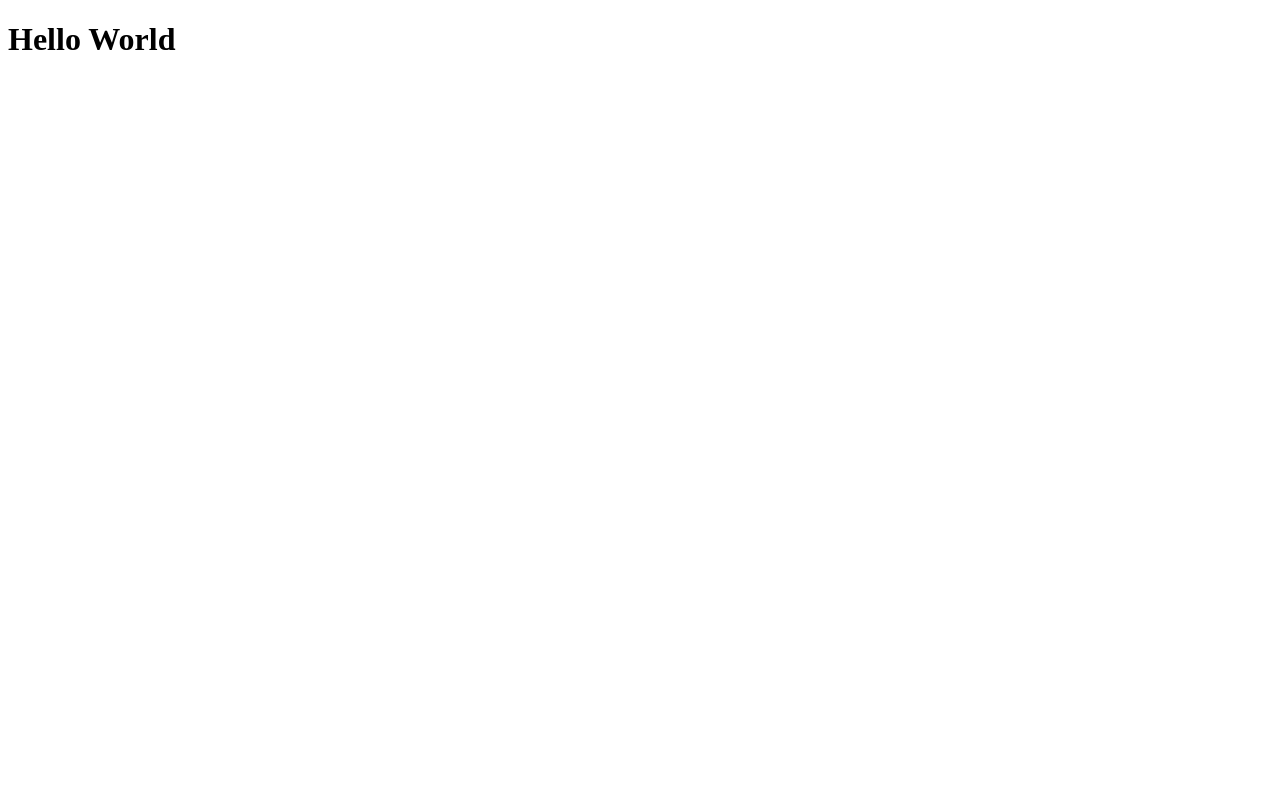
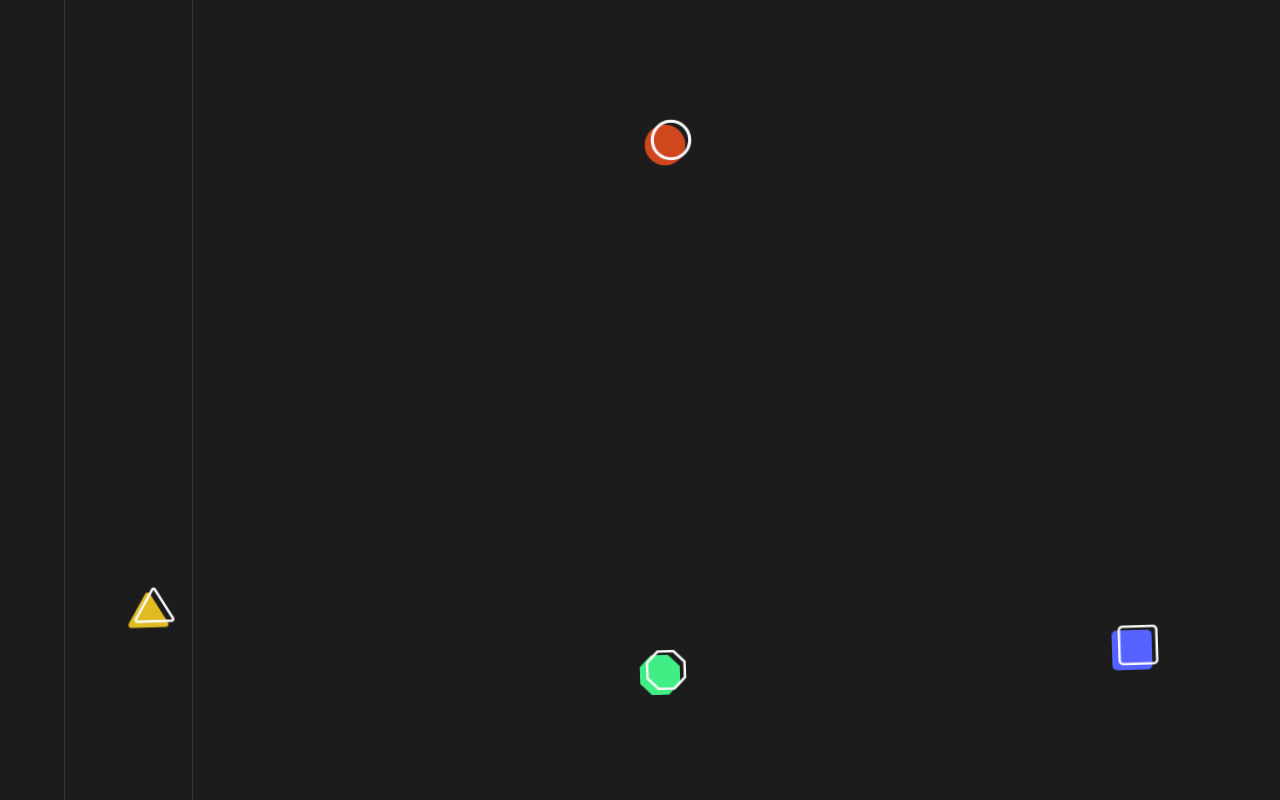
Before and after one commit to rodrigoge/rodrigoge.dev, a React (Vite) app: page / in a window 1280 px wide. Built offline with nearby package versions, Linux system fonts and the light colour scheme.

Commit message:
feat: creating background pattern

```diff
--- a/index.html
+++ b/index.html
@@ -1,13 +1,19 @@
 <!DOCTYPE html>
 <html lang="en">
+
 <head>
   <meta charset="UTF-8" />
-    <link rel="icon" type="image/svg+xml" href="/vite.svg" />
+  <link rel="icon" type="image/svg+xml" href="/src/assets/logo.ico" />
+  <link rel="preconnect" href="https://fonts.googleapis.com">
+  <link rel="preconnect" href="https://fonts.gstatic.com" crossorigin>
+  <link href="https://fonts.googleapis.com/css2?family=Lexend:wght@200;300;400;700&display=swap" rel="stylesheet">
   <meta name="viewport" content="width=device-width, initial-scale=1.0" />
-    <title>Vite + React + TS</title>
+  <title>Rodrigo Gouveia - Fullstack Developer</title>
 </head>
+
 <body>
   <div id="root"></div>
   <script type="module" src="/src/main.tsx"></script>
 </body>
+
 </html>
--- a/src/App.tsx
+++ b/src/App.tsx
@@ -1,7 +1,13 @@
+import Router from "./routes/Router";
+
+import './styles/colors.scss';
+import './styles/global.scss';
+import './styles/themes.scss';
+
 function App() {
   return (
     <>
-      <h1>Hello World</h1>
+      <Router />
     </>
   )
 }
--- /dev/null
+++ b/src/components/BackgroundPattern/index.tsx
@@ -0,0 +1,33 @@
+import './styles.scss';
+import {
+    BsTriangle,
+    BsFillTriangleFill,
+    BsSquareFill,
+    BsSquare,
+    BsOctagonFill,
+    BsOctagon
+} from 'react-icons/bs';
+import { IoEllipse, IoEllipseOutline } from 'react-icons/io5';
+
+export default function BackgroundPattern() {
+    return (
+        <div className="pattern-box">
+            <BsFillTriangleFill className="polygon polygon-filled" />
+            <BsTriangle className="polygon polygon-transparent" />
+
+            <IoEllipse className="ellipse ellipse-filled" />
+            <IoEllipseOutline className="ellipse ellipse-transparent" />
+
+            <BsSquareFill className="square square-filled" />
+            <BsSquare className="square square-transparent" />
+
+            <BsOctagonFill className="octagon octagon-filled" />
+            <BsOctagon className="octagon octagon-transparent" />
+
+            <span className="first-line"></span>
+            <span className="second-line"></span>
+            <span className="third-line"></span>
+            <span className="fourth-line"></span>
+        </div>
+    );
+}
--- /dev/null
+++ b/src/components/BackgroundPattern/styles.scss
@@ -0,0 +1,134 @@
+@import '../../styles/colors.scss';
+@import '../../styles/themes.scss';
+@import '../../styles/animations.scss';
+
+.pattern-box {
+    background-color: var(--background-color);
+    width: 100%;
+    height: 100vh;
+    position: absolute;
+
+    .polygon {
+        position: absolute;
+        width: 40px;
+        height: 40px;
+        -webkit-animation: spin 4s linear infinite;
+        -moz-animation: spin 4s linear infinite;
+        animation: spin 4s linear infinite;
+        z-index: 2;
+    }
+
+    .polygon-filled {
+        color: $yellow;
+        bottom: 170px;
+        left: 10%;
+    }
+
+    .polygon-transparent {
+        color: $white;
+        bottom: 175px;
+        left: 10.5%;
+    }
+
+    .ellipse {
+        position: absolute;
+        width: 50px;
+        height: 50px;
+        -webkit-animation: spin 4s linear infinite;
+        -moz-animation: spin 4s linear infinite;
+        animation: spin 4s linear infinite;
+        z-index: 2;
+    }
+
+    .ellipse-filled {
+        color: $orange;
+        top: 120px;
+        left: 50%;
+    }
+
+    .ellipse-transparent {
+        color: $white;
+        top: 115px;
+        left: 50.5%;
+    }
+
+    .square {
+        position: absolute;
+        width: 40px;
+        height: 40px;
+        -webkit-animation: spin 4s linear infinite;
+        -moz-animation: spin 4s linear infinite;
+        animation: spin 4s linear infinite;
+        z-index: 2;
+    }
+
+    .square-filled {
+        color: $blue;
+        bottom: 130px;
+        right: 10%;
+    }
+
+    .square-transparent {
+        color: $white;
+        bottom: 135px;
+        right: 9.5%;
+    }
+
+    .octagon {
+        position: absolute;
+        width: 40px;
+        height: 40px;
+        -webkit-animation: spin 4s linear infinite;
+        -moz-animation: spin 4s linear infinite;
+        animation: spin 4s linear infinite;
+        z-index: 2;
+    }
+
+    .octagon-filled {
+        color: $green;
+        bottom: 105px;
+        left: 50%;
+    }
+
+    .octagon-transparent {
+        color: $white;
+        bottom: 110px;
+        left: 50.5%;
+    }
+
+    .first-line {
+        position: absolute;
+        background-color: $grey;
+        width: 1px;
+        height: 100vh;
+        z-index: 1;
+        left: 5%;
+    }
+
+    .second-line {
+        position: absolute;
+        background-color: $grey;
+        width: 1px;
+        height: 100vh;
+        z-index: 1;
+        left: 15%;
+    }
+
+    .third-line {
+        position: absolute;
+        background-color: $grey;
+        width: 1px;
+        height: 100vh;
+        z-index: 1;
+        left: 15%;
+    }
+
+    .fourth-line {
+        position: absolute;
+        background-color: $grey;
+        width: 1px;
+        height: 100vh;
+        z-index: 1;
+        left: 15%;
+    }
+}
--- /dev/null
+++ b/src/pages/Homepage/index.tsx
@@ -0,0 +1,10 @@
+import './styles.scss';
+import BackgroundPattern from '../../components/BackgroundPattern';
+
+export default function Homepage() {
+    return (
+        <div className='dark'>
+            <BackgroundPattern />
+        </div>
+    );
+}
--- /dev/null
+++ b/src/pages/Homepage/styles.scss
@@ -0,0 +1 @@
+@import '../../styles/themes.scss';
--- /dev/null
+++ b/src/routes/Router.tsx
@@ -0,0 +1,12 @@
+import { BrowserRouter, Routes, Route } from "react-router-dom";
+import Home from '../pages/Homepage';
+
+export default function Router() {
+    return (
+        <BrowserRouter>
+            <Routes>
+                <Route path="/" element={<Home />} />
+            </Routes>
+        </BrowserRouter>
+    );
+}
--- /dev/null
+++ b/src/styles/animations.scss
@@ -0,0 +1,18 @@
+@-moz-keyframes spin {
+    100% {
+        -moz-transform: rotate(360deg);
+    }
+}
+
+@-webkit-keyframes spin {
+    100% {
+        -webkit-transform: rotate(360deg);
+    }
+}
+
+@keyframes spin {
+    100% {
+        -webkit-transform: rotate(360deg);
+        transform: rotate(360deg);
+    }
+}
--- a/src/styles/global.scss
+++ b/src/styles/global.scss
@@ -10,4 +10,5 @@
 html,
 body {
     background-color: var(--background-color);
+    font-family: 'Lexend', sans-serif;
 }
--- a/src/styles/themes.scss
+++ b/src/styles/themes.scss
@@ -1,13 +1,13 @@
-@import './colors.scss';
+@import "./colors.scss";
 
 .dark {
-    --background-color: $black;
-    --text-color: $white;
-    --details-color: $grey;
+    --background-color: #1C1C1C;
+    --text-color: #F8F8F8;
+    --details-color: #343434;
 }
 
-.white {
-    --background-color: $white;
-    --text-color: $black;
-    --details-color: $light-white;
+.light {
+    --background-color: #F8F8F8;
+    --text-color: #1C1C1C;
+    --details-color: #E9E9E9;
 }
```
Also changed, not shown: src/assets/logo.svg (added), 1 other file (tests, documents, lock files or other folders). Lines whose indentation alone changed are shown as unchanged.
